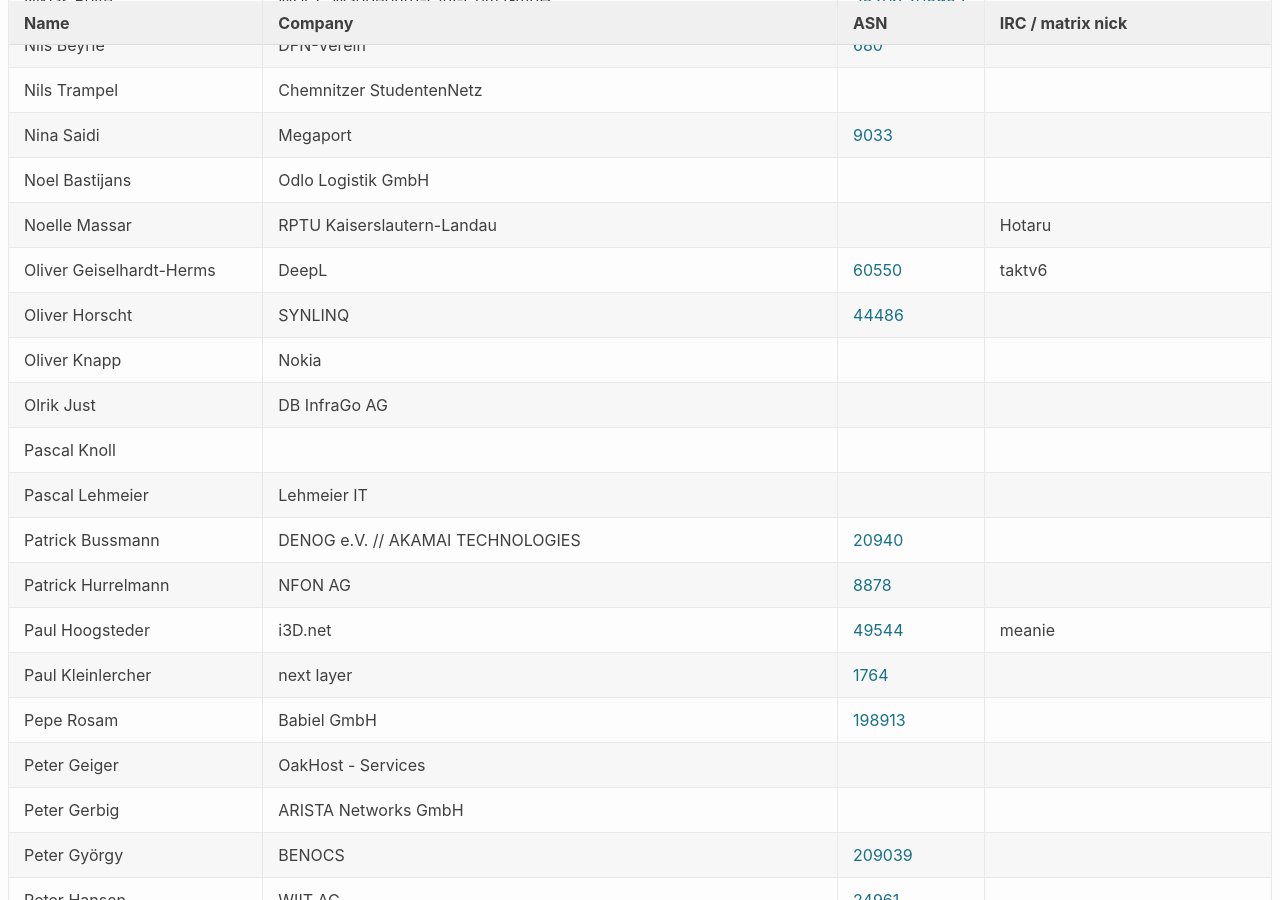
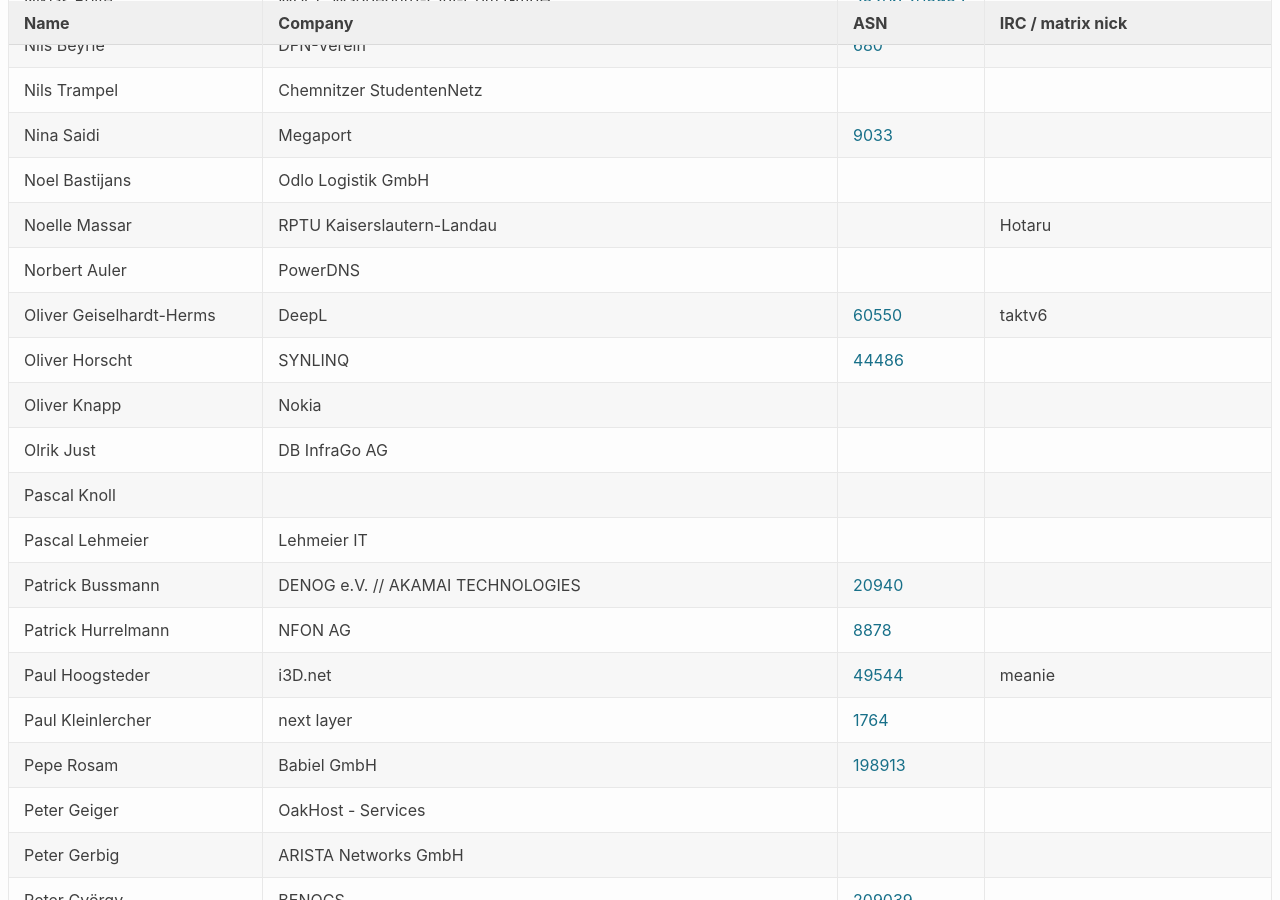
Before and after one commit to denog/pretix-attendeelist, a Jekyll site: the page built from denog16/index.markdown, in a window 1280 px wide and 900 px high, scrolled down 17125 px. Built offline with Jekyll 4.4.1, drawn with Linux system fonts in a browser that asks for light colours.

Commit message:
Latest data: Wed Nov  6 10:32:44 UTC 2024

```diff
--- a/_data/attendees_denog16_onsite.json
+++ b/_data/attendees_denog16_onsite.json
@@ -2283,6 +2283,12 @@
     "name": "Noelle Massar",
     "company": "RPTU Kaiserslautern-Landau",
     "irc": "Hotaru",
+    "asn": null
+  },
+  {
+    "name": "Norbert Auler",
+    "company": "PowerDNS",
+    "irc": null,
     "asn": null
   },
   {
```
